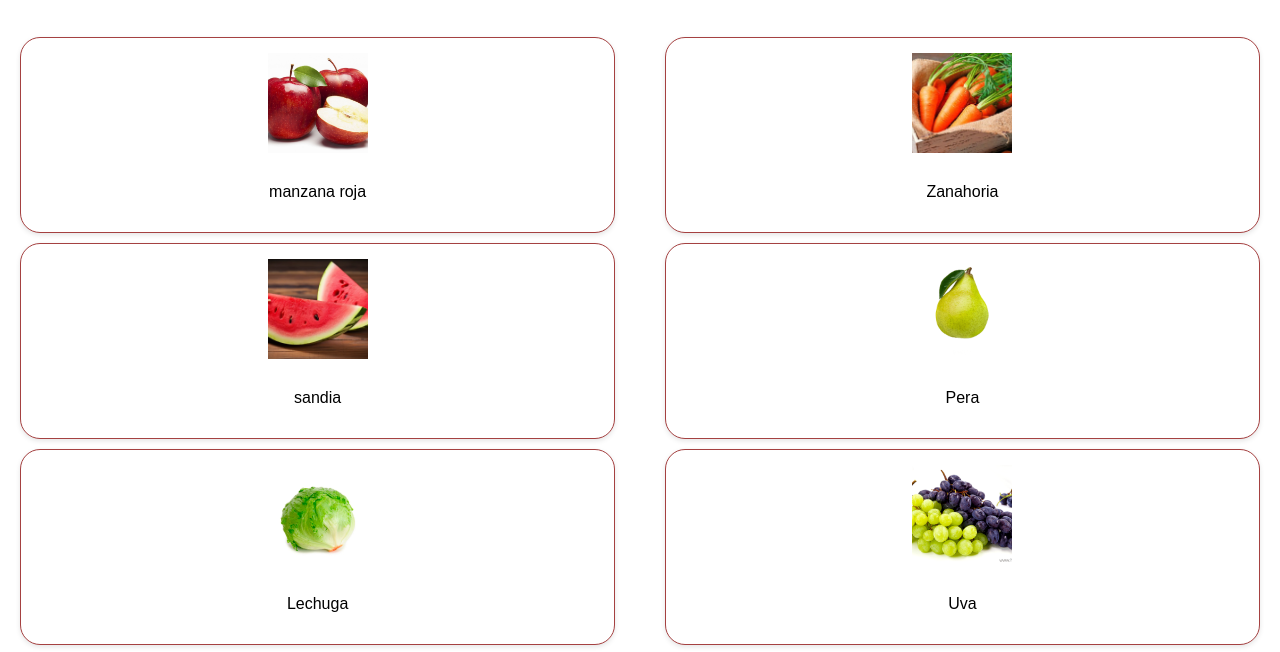
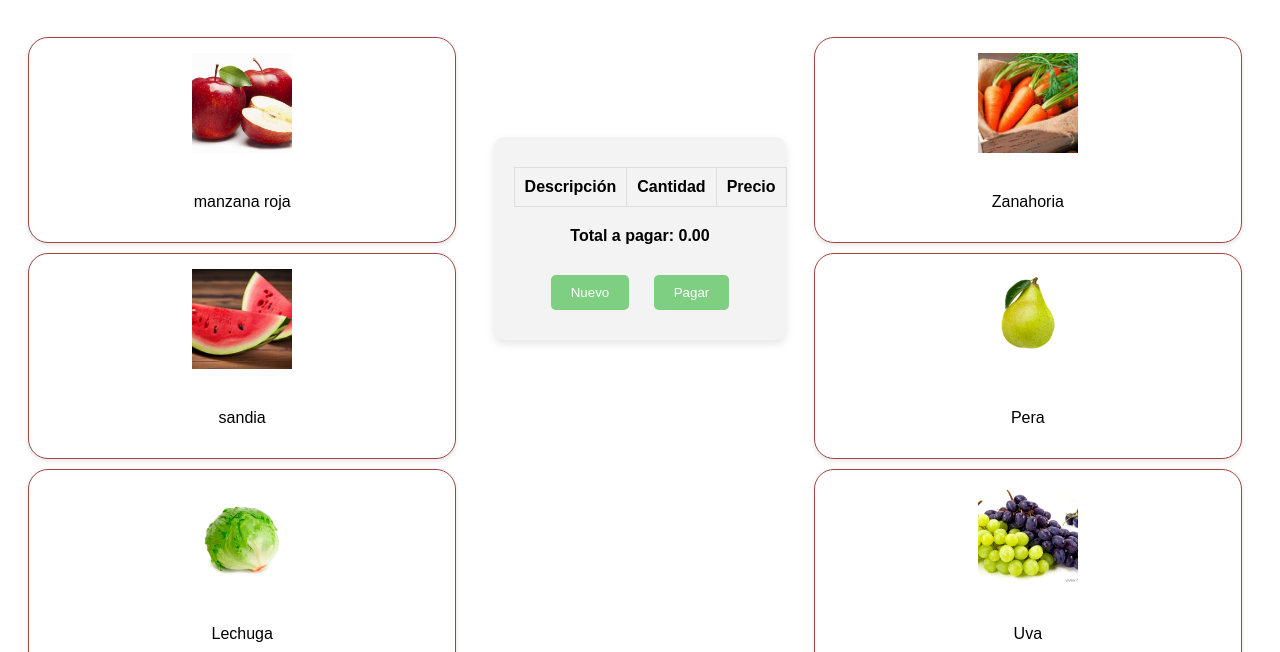
Before and after one commit to useroz/lista-de-productos, a website: page index.html in a window 1280 px wide. Shown: the part 111-763 px from the top of the page. Drawn offline with Linux system fonts and the light colour scheme; no server answers.

Commit message:
Descripción de los cambios realizados

```diff
--- a/styles.css
+++ b/styles.css
@@ -1,21 +1,21 @@
+
 body {
   font-family: Arial, sans-serif;
-  margin: 0;
-  padding: 0;
-  box-sizing: border-box;
 }
+
 
 .main-container {
   display: flex;
-  flex-wrap: wrap; /* Permite que los elementos se ajusten en varias filas */
   justify-content: space-between;
   padding: 20px;
-  gap: 20px; /* Espaciado entre columnas */
+  gap: 40px;
 }
 
+
 .product-column {
-  width: 48%; /* Ajusta para columnas más pequeñas en pantallas medianas */
+  width: 35%;
 }
+
 
 .product-item {
   text-align: center;
@@ -25,30 +25,46 @@ body {
   border-radius: 20px;
   transition: transform 0.2s ease;
   box-shadow: 0 2px 5px rgba(0, 0, 0, 0.1);
-  margin-bottom: 10px; /* Ajusta espaciado entre productos */
+  margin-bottom: 0px;
 }
+
 
 .product-item:hover {
   transform: scale(1.05);
 }
 
+
 .product-item img {
   width: 100px;
   height: 100px;
   object-fit: cover;
-  margin-bottom: 10px;
+  margin-bottom: 20px;
 }
 
+
+.product-column {
+  margin-right: 10px;
+}
+
+
+.product-column .product-item {
+  margin-bottom: 10px;
+  }
+
+
 .shopping-list-container {
-  width: 100%; /* Ajusta al 100% del contenedor */
-  max-width: 400px; /* Tamaño máximo para pantallas grandes */
-  margin: 20px auto; /* Centrado */
+  position: relative;
+  top: -1000px;
+  margin: 0 auto;
+  width: 20%;
   text-align: center;
   background-color: rgb(243, 243, 243);
   padding: 20px;
   border-radius: 10px;
   box-shadow: 0 4px 8px rgba(0, 0, 0, 0.1);
+  margin-bottom: 50px;
 }
+
 
 #shoppingList {
   width: 100%;
@@ -64,6 +80,7 @@ body {
 
 .total-container {
   margin-top: 20px;
+  text-align: center;
   font-weight: bold;
 }
 
@@ -84,7 +101,6 @@ body {
 .control-buttons button:hover {
   background-color: #45a049;
 }
-
 /* Media Queries */
 @media (max-width: 768px) {
   .main-container {
```
Also changed, not shown: index.html (+1 -1 lines).
